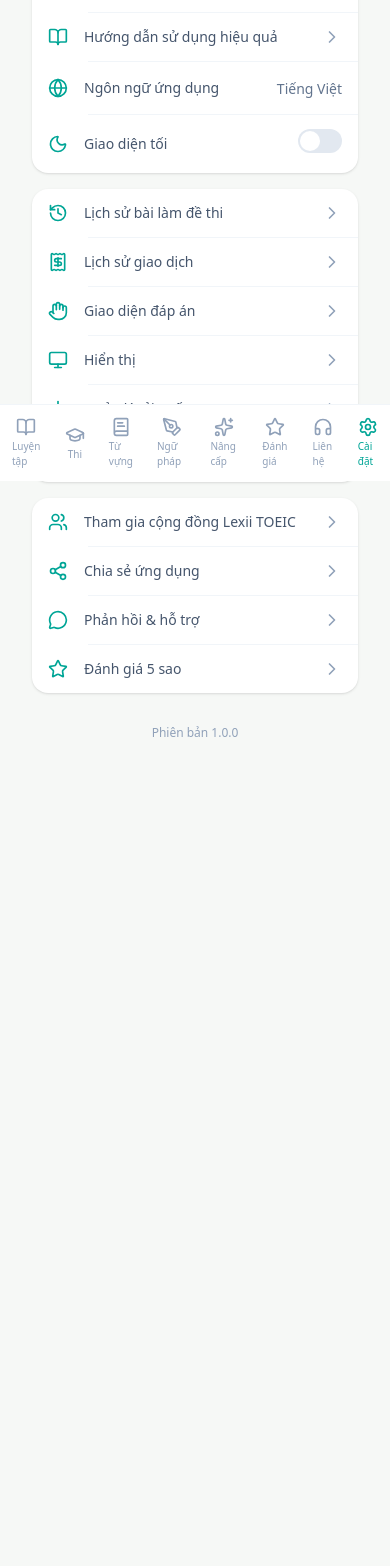
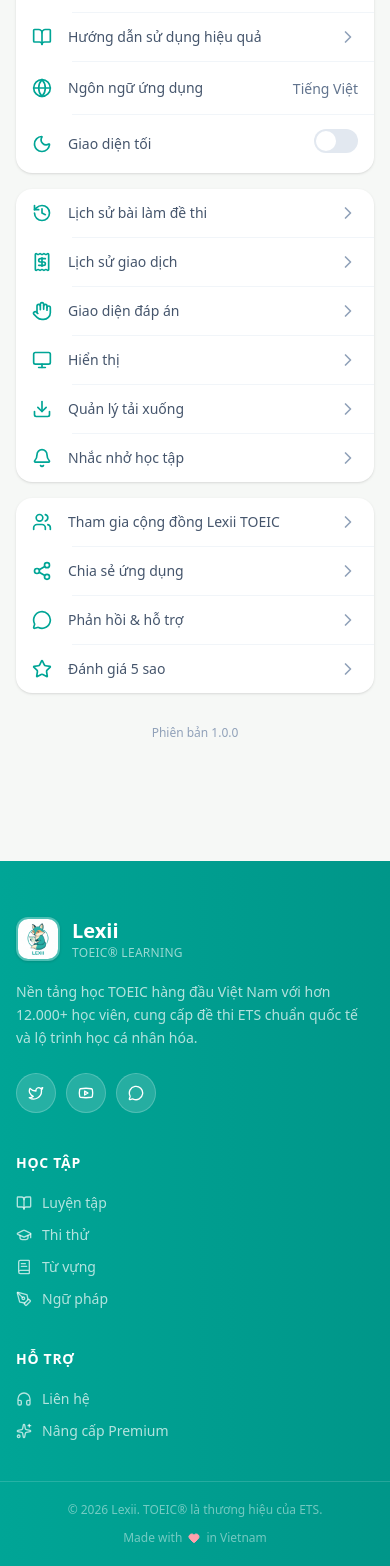
Before and after one commit to otisdoan/lexii_web, a Next.js app: page /home/settings in a window 390 px wide. Shown: the part 363-1929 px from the top of the page. Before the commit the page ends 1224 px from the top, so only its background shows below. Built offline with nearby package versions, Linux system fonts and the light colour scheme; no server answers.

Commit message:
feat: implement footer component with navigation links and social media icons

```diff
--- a/app/admin/layout.tsx
+++ b/app/admin/layout.tsx
@@ -93,7 +93,7 @@
   return (
     <div className="flex flex-col h-full">
       {/* Logo */}
-      <div className="px-6 py-6 border-b border-white/10">
+      <Link href="/admin" className="block px-6 py-6 border-b border-white/10 hover:opacity-90 transition-opacity">
         <div className="flex items-center gap-3">
           <div className="w-10 h-10 rounded-xl overflow-hidden border border-white/20 bg-white">
             {/* eslint-disable-next-line @next/next/no-img-element */}
@@ -111,7 +111,7 @@
             <p className="text-teal-200 text-xs mt-0.5 font-medium">Admin Panel</p>
           </div>
         </div>
-      </div>
+      </Link>
 
       {/* Nav */}
       <nav className="flex-1 px-3 py-5 flex flex-col overflow-y-auto">
--- a/app/home/layout.tsx
+++ b/app/home/layout.tsx
@@ -14,9 +14,12 @@
   PenTool,
   Headphones,
   Star,
+  Menu,
+  X,
 } from 'lucide-react';
 import { supabase } from '@/lib/supabase';
 import NotificationBell from '@/components/notifications/notification-bell';
+import Footer from '@/components/footer/footer';
 
 interface UserInfo {
   name: string;
@@ -40,6 +43,7 @@
   const pathname = usePathname();
   const [userInfo, setUserInfo] = useState<UserInfo | null>(null);
   const [nowTs] = useState(() => Date.now());
+  const [sidebarOpen, setSidebarOpen] = useState(false);
 
   useEffect(() => {
     supabase.auth.getUser().then(async ({ data: { user } }) => {
@@ -75,7 +79,7 @@
       {/* Sidebar - desktop */}
       <aside className="hidden lg:flex flex-col w-64 bg-white border-r border-slate-100 fixed h-full z-30">
         {/* Logo */}
-        <div className="flex items-center gap-3 px-6 py-5 border-b border-slate-100">
+        <Link href="/home" className="flex items-center gap-3 px-6 py-5 border-b border-slate-100 hover:opacity-80 transition-opacity">
           <div className="w-10 h-10 rounded-xl overflow-hidden border border-slate-200">
             {/* eslint-disable-next-line @next/next/no-img-element */}
             <img src="/lexii.jpg" alt="Lexii logo" className="w-full h-full object-cover" />
@@ -84,7 +88,7 @@
             <h1 className="text-lg font-bold text-slate-900">Lexii</h1>
             <p className="text-xs text-slate-400">TOEIC® Learning</p>
           </div>
-        </div>
+        </Link>
 
         {/* Nav */}
         <nav className="flex-1 px-3 py-4 space-y-1">
@@ -145,19 +149,112 @@
         </div>
       </aside>
 
+      {/* Mobile Sidebar Overlay */}
+      {sidebarOpen && (
+        <div className="lg:hidden fixed inset-0 z-50 flex">
+          <div className="fixed inset-0 bg-black/50 backdrop-blur-sm" onClick={() => setSidebarOpen(false)} />
+          <aside className="relative flex flex-col w-72 bg-white shadow-2xl z-50">
+            <button
+              onClick={() => setSidebarOpen(false)}
+              className="absolute top-4 right-4 p-1.5 rounded-lg bg-slate-100 text-slate-600 hover:bg-slate-200 transition-colors"
+            >
+              <X className="w-4 h-4" />
+            </button>
+            {/* Logo */}
+            <Link href="/home" onClick={() => setSidebarOpen(false)} className="flex items-center gap-3 px-6 py-5 border-b border-slate-100 hover:opacity-80 transition-opacity">
+              <div className="w-10 h-10 rounded-xl overflow-hidden border border-slate-200">
+                {/* eslint-disable-next-line @next/next/no-img-element */}
+                <img src="/lexii.jpg" alt="Lexii logo" className="w-full h-full object-cover" />
+              </div>
+              <div>
+                <h1 className="text-lg font-bold text-slate-900">Lexii</h1>
+                <p className="text-xs text-slate-400">TOEIC® Learning</p>
+              </div>
+            </Link>
+
+            {/* Nav */}
+            <nav className="flex-1 px-3 py-4 space-y-1 overflow-y-auto">
+              {navItems.map(item => {
+                const Icon = item.icon;
+                const isActive = pathname === item.href ||
+                  (item.href !== '/home' && pathname.startsWith(item.href));
+                const isPracticeActive = item.href === '/home' && (pathname === '/home' || pathname.startsWith('/home/practice'));
+
+                return (
+                  <Link
+                    key={item.href}
+                    href={item.href}
+                    onClick={() => setSidebarOpen(false)}
+                    className={`flex items-center gap-3 px-4 py-3 rounded-xl text-sm font-medium transition-all ${
+                      isActive || isPracticeActive
+                        ? 'bg-teal-50 text-primary'
+                        : 'text-slate-500 hover:bg-slate-50 hover:text-slate-700'
+                    }`}
+                  >
+                    <Icon className="w-5 h-5" />
+                    {item.label}
+                  </Link>
+                );
+              })}
+            </nav>
+
+            {/* Bottom */}
+            <div className="p-4 border-t border-slate-100">
+              {isPremium ? (
+                <div className="bg-linear-to-r from-emerald-500 to-teal-500 rounded-2xl p-4 text-white">
+                  <p className="font-semibold text-sm mb-1">Gói của bạn đang hoạt động</p>
+                  <p className="text-xs text-emerald-100 mb-3">
+                    {isLifetime
+                      ? 'Gói trọn đời đang hiệu lực'
+                      : remainingDays !== null
+                        ? `Còn ${remainingDays} ngày (${premiumExpiryLabel})`
+                        : 'Đang cập nhật thời hạn gói'}
+                  </p>
+                  <Link
+                    href="/home/settings/profile"
+                    onClick={() => setSidebarOpen(false)}
+                    className="block text-center py-2 bg-white text-emerald-600 rounded-lg text-sm font-semibold hover:bg-emerald-50 transition-colors"
+                  >
+                    Xem chi tiết gói
+                  </Link>
+                </div>
+              ) : (
+                <div className="bg-linear-to-r from-primary to-teal-500 rounded-2xl p-4 text-white">
+                  <p className="font-semibold text-sm mb-1">Nâng cấp gói</p>
+                  <p className="text-xs text-teal-100 mb-3">Truy cập toàn bộ nội dung</p>
+                  <Link
+                    href="/home/upgrade"
+                    onClick={() => setSidebarOpen(false)}
+                    className="block text-center py-2 bg-white text-primary rounded-lg text-sm font-semibold hover:bg-teal-50 transition-colors"
+                  >
+                    Nâng cấp ngay
+                  </Link>
+                </div>
+              )}
+            </div>
+          </aside>
+        </div>
+      )}
+
       {/* Main content */}
       <div className="flex-1 lg:ml-64">
         {/* Top header - web specific */}
         <header className="sticky top-0 z-20 bg-white/80 backdrop-blur-md border-b border-slate-100">
           <div className="flex items-center justify-between px-6 py-3 max-w-6xl mx-auto">
             {/* Mobile logo */}
-            <div className="flex items-center gap-3 lg:hidden">
+            <Link href="/home" className="flex items-center gap-3 lg:hidden">
+              <button
+                onClick={() => setSidebarOpen(true)}
+                className="p-2 -ml-2 rounded-xl hover:bg-slate-100 transition-colors text-slate-600"
+              >
+                <Menu className="w-5 h-5" />
+              </button>
               <div className="w-8 h-8 rounded-lg overflow-hidden border border-slate-200">
                 {/* eslint-disable-next-line @next/next/no-img-element */}
                 <img src="/lexii.jpg" alt="Lexii logo" className="w-full h-full object-cover" />
               </div>
               <span className="font-bold text-slate-900">Lexii</span>
-            </div>
+            </Link>
 
             {/* Greeting - desktop */}
             <div className="hidden lg:block">
@@ -221,32 +318,10 @@
         <main className="max-w-6xl mx-auto px-4 sm:px-6 py-6">
           {children}
         </main>
+
+        {/* Footer */}
+        {!pathname.match(/^\/home\/(exam|practice)(\/|$)/) && <Footer />}
       </div>
-
-      {/* Bottom nav - mobile */}
-      <nav className="lg:hidden fixed bottom-0 left-0 right-0 bg-white border-t border-slate-100 z-30 safe-area-bottom">
-        <div className="flex items-center justify-around py-2">
-          {navItems.map(item => {
-            const Icon = item.icon;
-            const isActive = pathname === item.href ||
-              (item.href !== '/home' && pathname.startsWith(item.href));
-            const isPracticeActive = item.href === '/home' && (pathname === '/home' || pathname.startsWith('/home/practice'));
-
-            return (
-              <Link
-                key={item.href}
-                href={item.href}
-                className={`flex flex-col items-center gap-0.5 px-3 py-1 ${
-                  isActive || isPracticeActive ? 'text-primary' : 'text-slate-400'
-                }`}
-              >
-                <Icon className="w-5 h-5" />
-                <span className="text-[10px] font-medium">{item.label}</span>
-              </Link>
-            );
-          })}
-        </div>
-      </nav>
     </div>
   );
 }
--- a/app/home/settings/page.tsx
+++ b/app/home/settings/page.tsx
@@ -118,7 +118,7 @@
         <h1 className="text-lg font-semibold text-white text-center">Cài đặt</h1>
       </div>
 
-      <div className="px-4 py-4 space-y-4">
+      <div className="py-4 space-y-4">
         {/* Profile section */}
         <div className="bg-white rounded-2xl p-4 shadow-sm">
           <div className="mb-3 space-y-3 sm:space-y-0 sm:flex sm:items-center sm:gap-4">
--- a/app/home/settings/reviews/page.tsx
+++ b/app/home/settings/reviews/page.tsx
@@ -430,7 +430,7 @@
       </div>
 
       {/* Tab switcher */}
-      <div className="px-4 pt-4">
+      <div className="pt-4">
         <div className="bg-white rounded-2xl p-1 shadow-sm flex">
           <button
             onClick={() => setTab('browse')}
@@ -467,7 +467,7 @@
           <p className="text-slate-400 text-sm mt-3">Đang tải đánh giá...</p>
         </div>
       ) : tab === 'browse' ? (
-        <div className="px-4 pt-4 space-y-4">
+        <div className="pt-4 space-y-4">
           {/* Stats overview */}
           <div className="bg-linear-to-br from-teal-600 to-teal-500 rounded-2xl p-5 shadow-lg shadow-teal-200">
             <div className="flex items-center gap-4">
--- a/app/home/settings/test-history/page.tsx
+++ b/app/home/settings/test-history/page.tsx
@@ -85,7 +85,7 @@
         </button>
       </div>
 
-      <div className="px-4 py-4 space-y-3">
+      <div className="py-4 space-y-3">
         {loading && (
           <div className="bg-white rounded-2xl p-6 text-center shadow-sm">
             <div className="h-8 w-8 mx-auto rounded-full border-4 border-primary border-t-transparent animate-spin" />
--- a/app/home/upgrade/page.tsx
+++ b/app/home/upgrade/page.tsx
@@ -293,7 +293,7 @@
         </div>
       </div>
 
-      <div className="max-w-275 mx-auto px-4 sm:px-6 py-8 flex flex-col gap-8">
+      <div className="max-w-275 mx-auto sm:px-6 py-8 flex flex-col gap-8">
 
         {/* ── Carousel ── */}
         <div
--- /dev/null
+++ b/components/footer/footer.tsx
@@ -0,0 +1,132 @@
+'use client';
+
+import Link from 'next/link';
+import {
+  BookOpen,
+  GraduationCap,
+  BookText,
+  PenTool,
+  Sparkles,
+  Headphones,
+  Heart,
+  Twitter,
+  Youtube,
+  MessageCircle,
+} from 'lucide-react';
+
+const FOOTER_LINKS = {
+  'Học tập': [
+    { label: 'Luyện tập', href: '/home', icon: BookOpen },
+    { label: 'Thi thử', href: '/home/exam', icon: GraduationCap },
+    { label: 'Từ vựng', href: '/home/vocabulary', icon: BookText },
+    { label: 'Ngữ pháp', href: '/home/grammar', icon: PenTool },
+  ],
+  'Hỗ trợ': [
+    { label: 'Liên hệ', href: '/home/support', icon: Headphones },
+    { label: 'Nâng cấp Premium', href: '/home/upgrade', icon: Sparkles },
+  ],
+};
+
+export default function Footer() {
+  const currentYear = new Date().getFullYear();
+
+  return (
+    <footer className="bg-linear-to-r from-primary to-teal-600 text-white">
+      {/* Top wave decoration */}
+
+      {/* Main footer */}
+      <div className="max-w-6xl mx-auto px-4 sm:px-6 pt-14 pb-10">
+        <div className="grid grid-cols-1 sm:grid-cols-2 lg:grid-cols-4 gap-10 lg:gap-8">
+
+          {/* Brand column */}
+          <div className="lg:col-span-2">
+            <div className="flex items-center gap-3 mb-5">
+              <div className="w-11 h-11 rounded-xl overflow-hidden border-2 border-white/30 shadow-sm">
+                {/* eslint-disable-next-line @next/next/no-img-element */}
+                <img src="/lexii.jpg" alt="Lexii logo" className="w-full h-full object-cover" />
+              </div>
+              <div>
+                <h3 className="text-xl font-bold text-white">Lexii</h3>
+                <p className="text-xs text-white/60 font-medium tracking-wide uppercase">TOEIC® Learning</p>
+              </div>
+            </div>
+
+            <p className="text-sm leading-relaxed text-white/70 max-w-sm mb-6">
+              Nền tảng học TOEIC hàng đầu Việt Nam với hơn 12.000+ học viên, cung cấp đề thi ETS chuẩn quốc tế và lộ trình học cá nhân hóa.
+            </p>
+
+            {/* Social */}
+            <div className="flex items-center gap-2.5">
+              {[
+                {
+                  label: 'Facebook',
+                  bg: 'hover:bg-[#1877F2]',
+                  icon: <Twitter className="w-4 h-4" />,
+                },
+                {
+                  label: 'YouTube',
+                  bg: 'hover:bg-[#FF0000]',
+                  icon: <Youtube className="w-4 h-4" />,
+                },
+                {
+                  label: 'Zalo',
+                  bg: 'hover:bg-[#0068FF]',
+                  icon: <MessageCircle className="w-4 h-4" />,
+                },
+              ].map(s => (
+                <a
+                  key={s.label}
+                  href="#"
+                  aria-label={s.label}
+                  className={`w-10 h-10 rounded-full bg-white/15 hover:bg-white/25 border border-white/20 flex items-center justify-center text-white transition-all duration-200 ${s.bg}`}
+                >
+                  {s.icon}
+                </a>
+              ))}
+            </div>
+          </div>
+
+          {/* Link columns */}
+          {Object.entries(FOOTER_LINKS).map(([group, links]) => (
+            <div key={group}>
+              <h4 className="text-sm font-semibold text-white mb-5 uppercase tracking-wider">
+                {group}
+              </h4>
+              <ul className="space-y-3">
+                {links.map(link => {
+                  const Icon = link.icon;
+                  return (
+                    <li key={link.href}>
+                      <Link
+                        href={link.href}
+                        className="flex items-center gap-2.5 text-sm text-white/70 hover:text-white transition-colors duration-200 group"
+                      >
+                        <Icon className="w-4 h-4 shrink-0 group-hover:scale-110 transition-transform duration-200" />
+                        {link.label}
+                      </Link>
+                    </li>
+                  );
+                })}
+              </ul>
+            </div>
+          ))}
+        </div>
+      </div>
+
+      {/* Divider */}
+      <div className="border-t border-white/15" />
+
+      {/* Bottom bar */}
+      <div className="max-w-6xl mx-auto px-4 sm:px-6 py-5">
+        <div className="flex flex-col sm:flex-row items-center justify-between gap-3">
+          <p className="text-xs text-white/45">
+            © {currentYear} Lexii. TOEIC® là thương hiệu của ETS.
+          </p>
+          <p className="text-xs text-white/45 flex items-center gap-1.5">
+            Made with <Heart className="w-3 h-3 text-rose-300 fill-rose-300" /> in Vietnam
+          </p>
+        </div>
+      </div>
+    </footer>
+  );
+}
```
